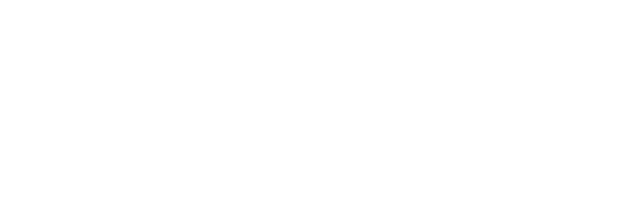
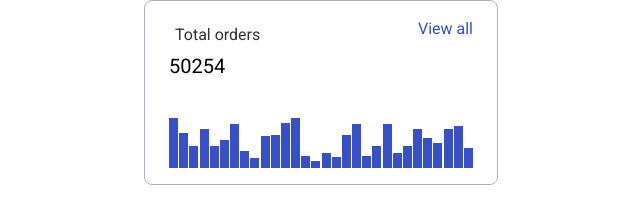
Before and after one commit to js-tasks-ru/htmlcss-20230227_777inness, a website: page 04-lection2/01-histogram/index.html in a window 1280 px wide. Shown: the whole page, without its empty margins (319-959 px from the left). Drawn offline with Linux system fonts and the light colour scheme.

Commit message:
histogram

```diff
--- a/04-lection2/01-histogram/histogram.css
+++ b/04-lection2/01-histogram/histogram.css
@@ -0,0 +1,150 @@
+
+.histogram{
+    margin: 0 auto;
+    width: 354px;
+    height: 185px;
+    padding: 16px 24px 36px 24px;
+    font-size: 16px;
+    line-height: 24px;
+    font-family: 'Inter';
+    font-weight: 400;
+    display: flex;
+  flex-direction: column;
+    box-sizing: border-box;
+    border: 1px solid var(--grey-3);
+    border-radius: 8px;
+
+
+}
+.histogram__title{
+opacity: 0.8;
+margin:0;
+padding: 6px;
+}
+
+.histogram__value{
+    font-size: 20px;
+    line-height: 26px;
+    margin:0;
+    padding-bottom: 39px;
+
+
+}
+.histogram__link{
+    color: var(--blue)
+}
+.histogram__info{
+    display: flex;
+    flex-direction: column;
+}
+.histogram__details{
+    display: flex;
+    flex-direction: row;
+    justify-content: space-between;
+
+}
+
+.histogram__image{
+    display: flex;
+
+   justify-content: space-between;
+   min-height: 50px;
+   align-items: flex-end;
+
+}
+.histogram__slice{
+    width: 9px;
+    background-color: var(--blue);
+}
+
+.histogram__slice_1{
+    height: 100%;
+}
+.histogram__slice_2{
+    height: 70%;
+}
+.histogram__slice_3{
+    height: 44%;
+}
+.histogram__slice_4{
+    height: 78%;
+}
+.histogram__slice_5{
+    height: 44%;
+}
+.histogram__slice_6{
+    height: 56%;
+}
+.histogram__slice_7{
+    height: 89%;
+}
+.histogram__slice_8{
+    height: 34%;
+}
+.histogram__slice_9{
+    height: 21%;
+}
+
+.histogram__slice_10{
+    height: 65%;
+}
+.histogram__slice_11{
+    height: 66%;
+}
+.histogram__slice_12{
+    height: 90%;
+}
+.histogram__slice_13{
+    height: 100%;
+}
+.histogram__slice_14{
+    height: 24%;
+}
+.histogram__slice_15{
+    height: 14%;
+}
+.histogram__slice_16{
+    height: 30%;
+}
+.histogram__slice_17{
+    height: 23%;
+}
+.histogram__slice_18{
+    height: 67%;
+}
+.histogram__slice_19{
+    height: 89%;
+}
+.histogram__slice_20{
+    height: 25%;
+}
+.histogram__slice_21{
+    height: 45%;
+}
+.histogram__slice_22{
+    height: 89%;
+}
+.histogram__slice_23{
+    height: 30%;
+}
+.histogram__slice_24{
+    height: 45%;
+}
+.histogram__slice_25{
+    height: 78%;
+}
+.histogram__slice_26{
+    height: 60%;
+}
+.histogram__slice_27{
+    height: 50%;
+}
+.histogram__slice_28{
+    height: 78%;
+}
+.histogram__slice_29{
+    height: 85%;
+}
+.histogram__slice_30{
+    height: 40%;
+}
--- a/04-lection2/01-histogram/index.html
+++ b/04-lection2/01-histogram/index.html
@@ -1,11 +1,56 @@
 <!DOCTYPE html>
 <!-- Страница с гистограммой -->
 <html lang="ru">
-    <head>
-        <link rel="stylesheet" href="../../assets/css/main.css">
-        <link rel="stylesheet" href="./histogram.css">
-    </head>
-    <body>
 
-    </body>
+<head>
+    <link rel="stylesheet" href="../../assets/css/main.css">
+    <link rel="stylesheet" href="./histogram.css">
+</head>
+
+<body>
+    <div class="histogram">
+        <div class='histogram__details'>
+            <div class='histogram__info'>
+                <p class="histogram__title">Total orders</p>
+                <p class="histogram__value">50254</p>
+            </div>
+            <div class="histogram__other">
+                <a class='histogram__link'>View all</a>
+            </div>
+        </div>
+        <div class="histogram__image">
+            <div class="histogram__slice histogram__slice_1"></div>
+            <div class="histogram__slice histogram__slice_2"></div>
+            <div class="histogram__slice histogram__slice_3"></div>
+            <div class="histogram__slice histogram__slice_4"></div>
+            <div class="histogram__slice histogram__slice_5"></div>
+            <div class="histogram__slice histogram__slice_6"></div>
+            <div class="histogram__slice histogram__slice_7"></div>
+            <div class="histogram__slice histogram__slice_8"></div>
+            <div class="histogram__slice histogram__slice_9"></div>
+            <div class="histogram__slice histogram__slice_10"></div>
+            <div class="histogram__slice histogram__slice_11"></div>
+            <div class="histogram__slice histogram__slice_12"></div>
+            <div class="histogram__slice histogram__slice_13"></div>
+            <div class="histogram__slice histogram__slice_14"></div>
+            <div class="histogram__slice histogram__slice_15"></div>
+            <div class="histogram__slice histogram__slice_16"></div>
+            <div class="histogram__slice histogram__slice_17"></div>
+            <div class="histogram__slice histogram__slice_18"></div>
+            <div class="histogram__slice histogram__slice_19"></div>
+            <div class="histogram__slice histogram__slice_20"></div>
+            <div class="histogram__slice histogram__slice_21"></div>
+            <div class="histogram__slice histogram__slice_22"></div>
+            <div class="histogram__slice histogram__slice_23"></div>
+            <div class="histogram__slice histogram__slice_24"></div>
+            <div class="histogram__slice histogram__slice_25"></div>
+            <div class="histogram__slice histogram__slice_26"></div>
+            <div class="histogram__slice histogram__slice_27"></div>
+            <div class="histogram__slice histogram__slice_28"></div>
+            <div class="histogram__slice histogram__slice_29"></div>
+            <div class="histogram__slice histogram__slice_30"></div>
+        </div>
+    </div>
+</body>
+
 </html>
```
